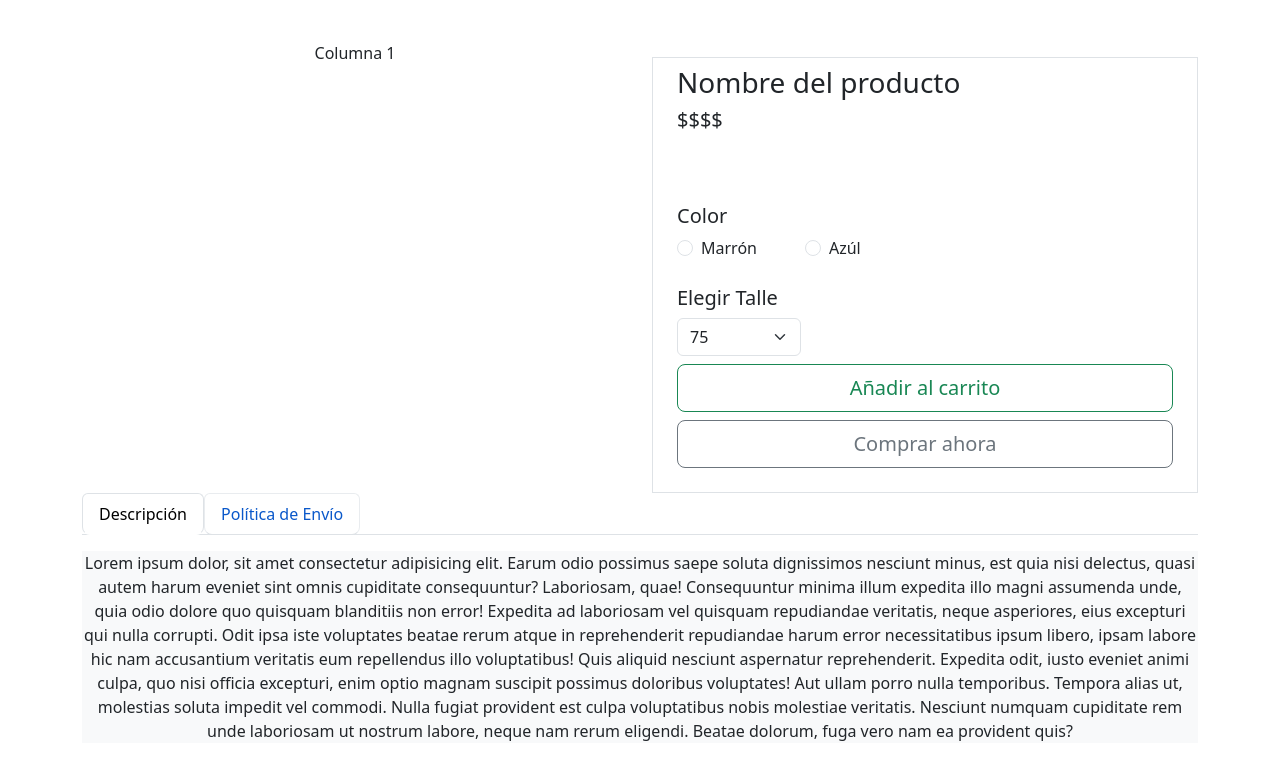
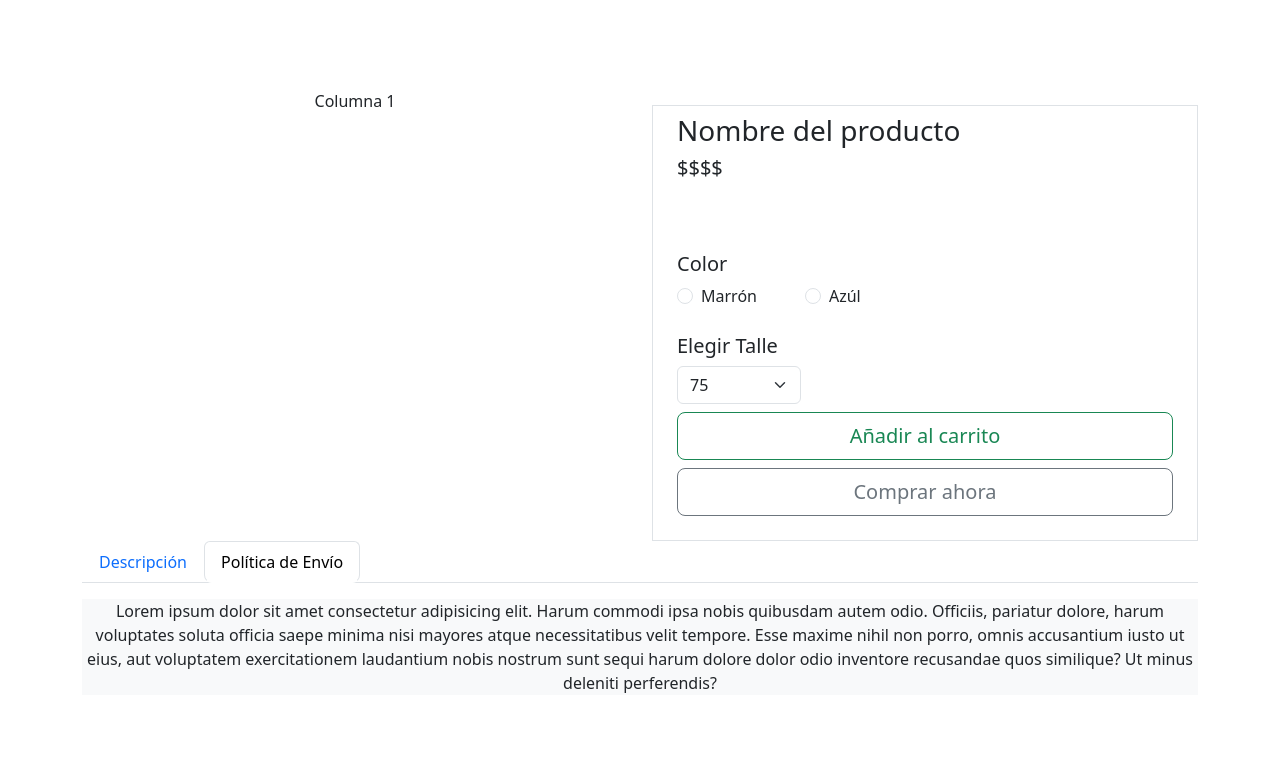
Before and after one commit to SDanielP/FinalProyectRolling-Sangre-Criolla, a React (Vite) app in the folder front-end/: page / in a window 1280 px wide. Both pictures are taken after a click on the tab "Política de Envío". Shown: the top 780 px of the page. Built offline with nearby package versions, Linux system fonts and the light colour scheme.

Commit message:
Arreglo DescEnv, importación js boostrap

```diff
--- a/front-end/src/App.jsx
+++ b/front-end/src/App.jsx
@@ -1,6 +1,7 @@
 import './App.css'
 import 'bootstrap/dist/css/bootstrap.min.css';
 import DProd from './components/dprod/Dprod'
+import 'bootstrap/dist/js/bootstrap.bundle.min';
 
 function App() {
 
--- a/front-end/src/components/dprod/comp-dprod/DescEnv.jsx
+++ b/front-end/src/components/dprod/comp-dprod/DescEnv.jsx
@@ -6,17 +6,17 @@ function DescEnv() {
  <section className='col-12'>
    <Nav className="nav nav-tabs d-flex justify-content-md-start  justify-content-center" id="nav-tab" role="tablist">
      <button className="nav-link active nav-item" id="nav-desc-tab" data-bs-toggle="tab" data-bs-target="#nav-desc" role="tab" type="button" aria-controls="nav-desc" aria-selected="true">Descripción</button>
-        <button className="nav-link nav-item" id="nav-pe-tab" data-bs-toggle="tab" data-bs-target="#nav-pe" role="tab" type="button" aria-controls="nav-pe" aria-selected="false" tabindex="1">Política de Envío</button>
+     <button className="nav-link nav-item" id="nav-pe-tab" data-bs-toggle="tab" data-bs-target="#nav-pe" role="tab" type="button" aria-controls="nav-pe" aria-selected="false" tabIndex="1">Política de Envío</button>
    </Nav>
    <article className="tab-content bg-light" id="nav-tabContent">
-        <article className="tab-pane fade show active mt-3" id="nav-desc" role="tabpanel" aria-labelledby="nav-desc-tab" tabindex="0">
+     <article className="tab-pane fade show active mt-3" id="nav-desc" role="tabpanel" aria-labelledby="nav-desc-tab" tabIndex="0">
        <p>Lorem ipsum dolor, sit amet consectetur adipisicing elit. Earum odio possimus saepe soluta dignissimos nesciunt minus, est quia nisi delectus, quasi autem harum eveniet sint omnis cupiditate consequuntur? Laboriosam, quae!
        Consequuntur minima illum expedita illo magni assumenda unde, quia odio dolore quo quisquam blanditiis non error! Expedita ad laboriosam vel quisquam repudiandae veritatis, neque asperiores, eius excepturi qui nulla corrupti.
        Odit ipsa iste voluptates beatae rerum atque in reprehenderit repudiandae harum error necessitatibus ipsum libero, ipsam labore hic nam accusantium veritatis eum repellendus illo voluptatibus! Quis aliquid nesciunt aspernatur reprehenderit.
        Expedita odit, iusto eveniet animi culpa, quo nisi officia excepturi, enim optio magnam suscipit possimus doloribus voluptates! Aut ullam porro nulla temporibus. Tempora alias ut, molestias soluta impedit vel commodi.
        Nulla fugiat provident est culpa voluptatibus nobis molestiae veritatis. Nesciunt numquam cupiditate rem unde laboriosam ut nostrum labore, neque nam rerum eligendi. Beatae dolorum, fuga vero nam ea provident quis?</p>
      </article>
-        <article className="tab-pane fade mt-3" id="nav-pe" role="tabpanel" aria-labelledby="nav-pe-tab" tabindex="1">
+     <article className="tab-pane fade mt-3" id="nav-pe" role="tabpanel" aria-labelledby="nav-pe-tab" tabIndex="1">
        <p>Lorem ipsum dolor sit amet consectetur adipisicing elit. Harum commodi ipsa nobis quibusdam autem odio. Officiis, pariatur dolore, harum voluptates soluta officia saepe minima nisi mayores atque necessitatibus velit tempore.
        Esse maxime nihil non porro, omnis accusantium iusto ut eius, aut voluptatem exercitationem laudantium nobis nostrum sunt sequi harum dolore dolor odio inventore recusandae quos similique? Ut minus deleniti perferendis?</p>
      </article>
--- a/front-end/src/components/dprod/comp-dprod/FormColor.jsx
+++ b/front-end/src/components/dprod/comp-dprod/FormColor.jsx
@@ -2,7 +2,7 @@ import Form from 'react-bootstrap/Form';
 
 function FormuColor() {
     return (
-        <Form className='mt-4'>
+        <section className='mt-4'>
       <h3 htmlFor='' className='fs-5'>Color</h3>
       {['radio'].map((type) => (
         <div key={`inline-${type}`} className="mb-3 flex-column align-items-start justify-content-start">
@@ -24,7 +24,7 @@ function FormuColor() {
           />
         </div>
       ))}
-    </Form>
+    </section>
      );
 }
 
--- a/front-end/src/components/dprod/comp-dprod/FormSize.jsx
+++ b/front-end/src/components/dprod/comp-dprod/FormSize.jsx
@@ -4,8 +4,8 @@ function FormuSize() {
   return (
     <section className='col-md-3'>
     <h3 className='fs-5'>Elegir Talle</h3>
-    <Form.Select aria-label="Default select example">
-      <option value="1" selected>75</option>
+    <Form.Select  defaultValue="75" aria-label="Default select example">
+      <option value="75">75</option>
       <option value="80">80</option>
       <option disabled value="85">85</option>
       <option value="90">90</option>
```
Lines whose indentation alone changed are shown as unchanged.
